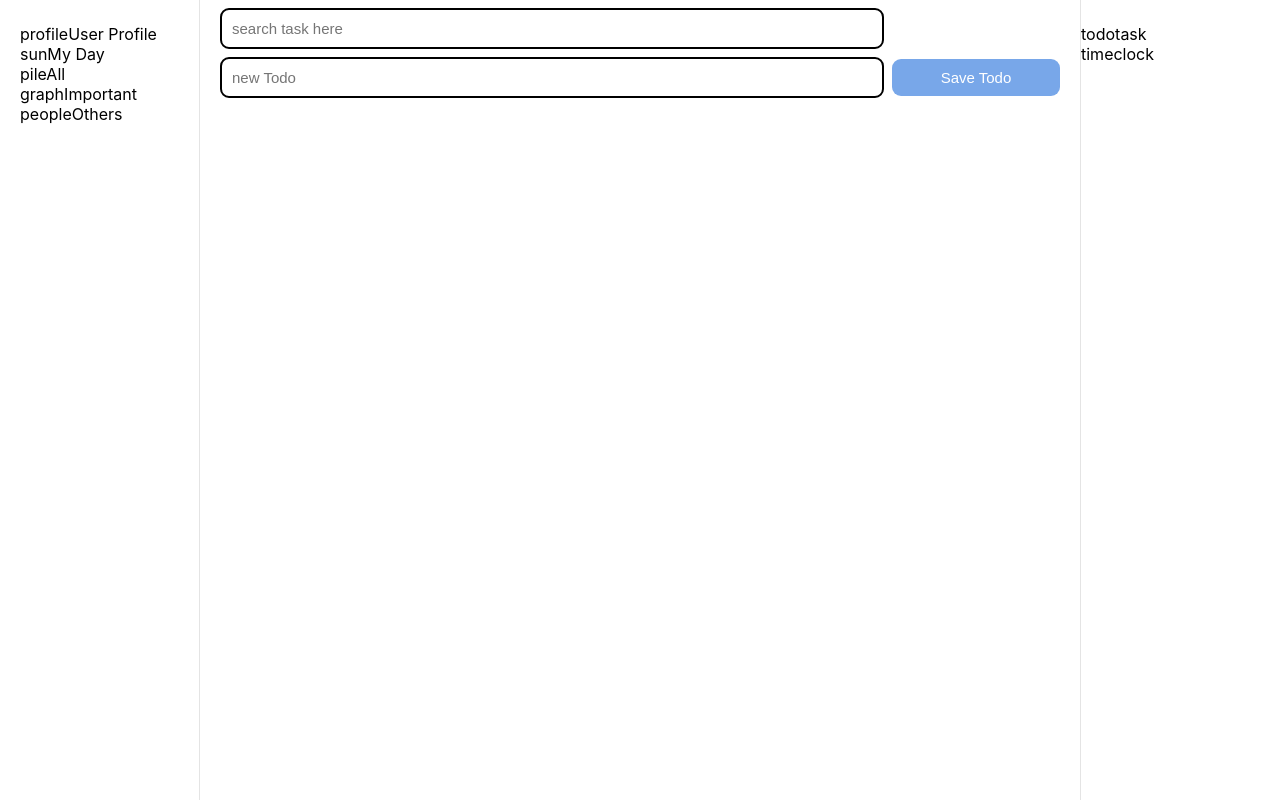
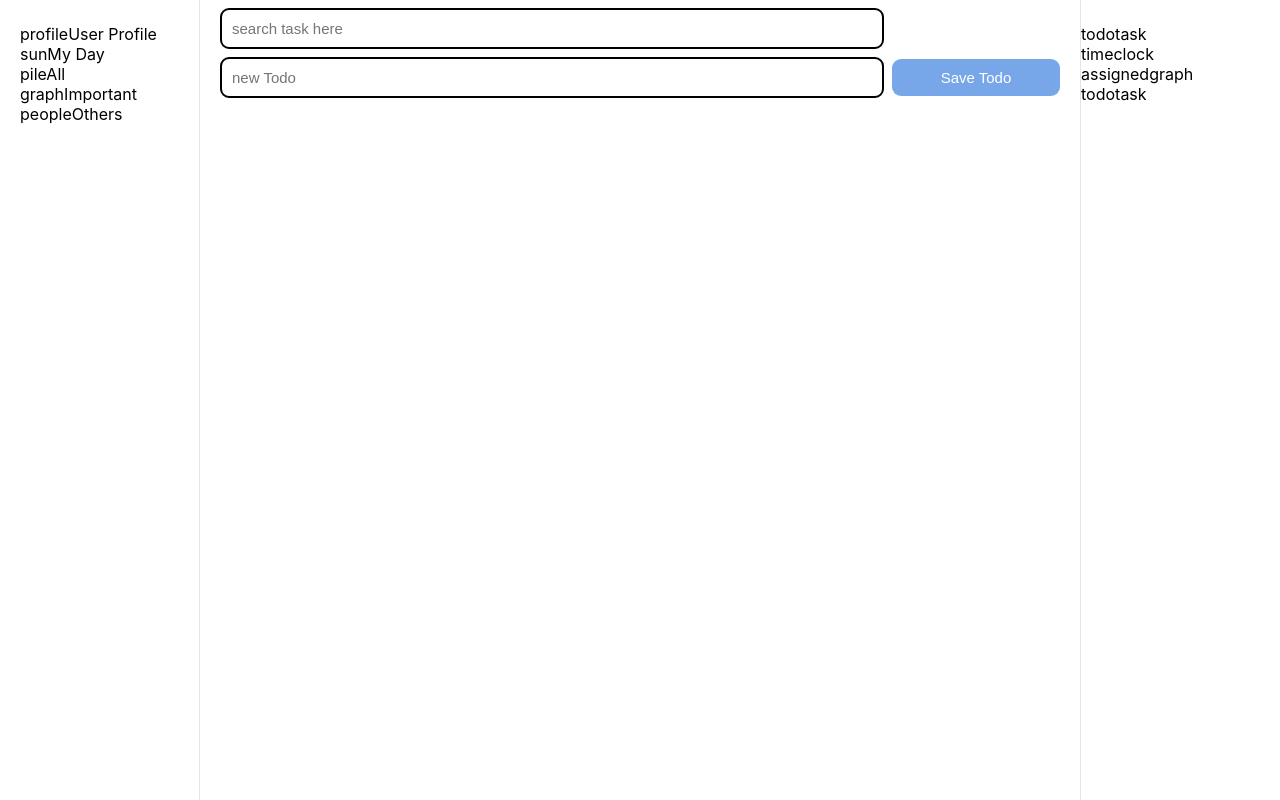
Before and after one commit to DE101/My-Todo, a React (Create React App) app: page / in a window 1280 px wide. Built offline with nearby package versions, Linux system fonts and the light colour scheme.

Commit message:
added content

```diff
--- a/src/App.js
+++ b/src/App.js
@@ -50,6 +50,8 @@ function App() {
       <div className="right-side-nav">
         <Details text="todo" icon="task"></Details>
         <Details text="time" icon="clock"></Details>
+        <Details text="assigned" icon="graph"></Details>
+        <Details text="todo" icon="task"></Details>
       </div>
       <Routes>
         <Route path="/"></Route>
```
